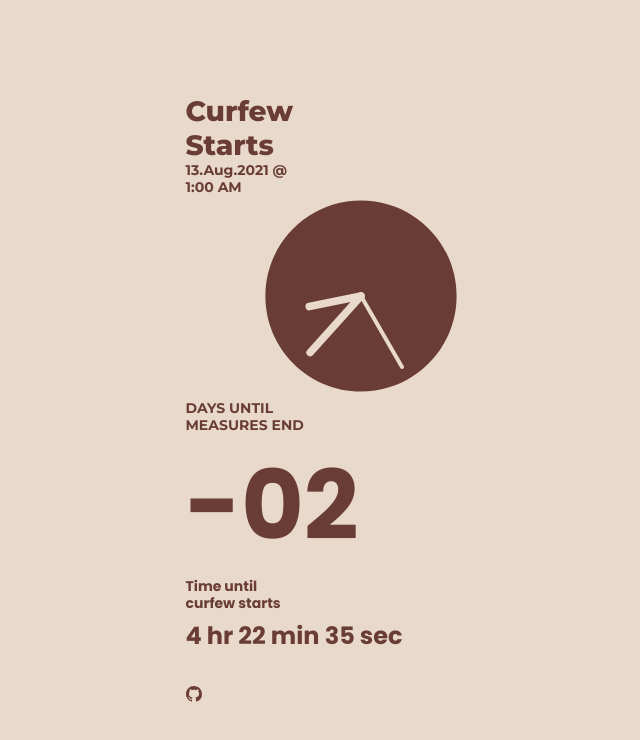
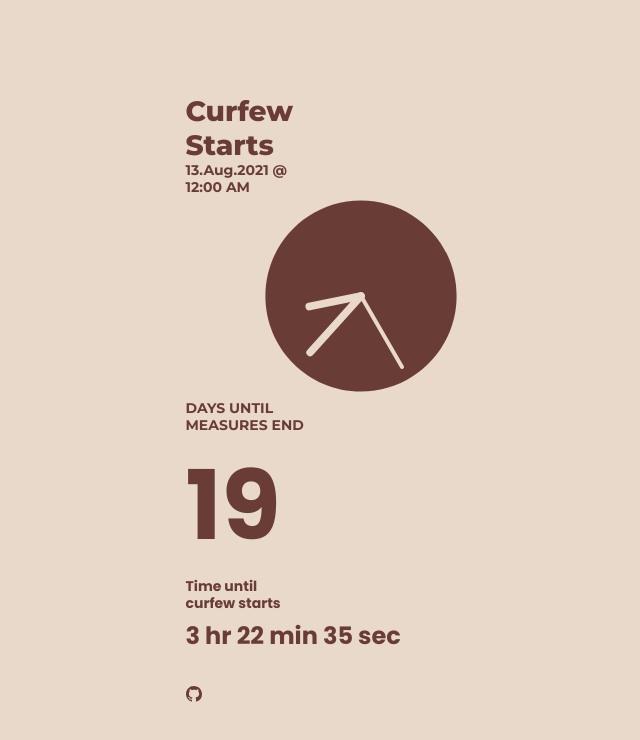
Before and after one commit to Natreve/curfew, a Gatsby site: page / in a window 1280 px wide. Shown: the whole page, without its empty margins (317-957 px from the left). Built offline with nearby package versions, Linux system fonts and the light colour scheme; Gatsby itself is replaced by a stand-in of ours.

Commit message:
refactored code and updated curfew hours

```diff
--- a/src/classes/Curfew.js
+++ b/src/classes/Curfew.js
@@ -17,13 +17,12 @@ class Curfew {
       const { hours, minutes, seconds } = this.ongoing()
         ? ced.diff(this.now, options).toObject()
         : csd.diff(this.now, options).toObject()
-      this.onInterval ??
+
+      if (typeof this.onInterval === "function")
         this.onInterval({ hours, minutes, seconds: Math.round(seconds) })
     }, 1000)
   }
-  init() {
-    return this
-  }
+
   ongoing() {
     const { now, tomorrow, period } = this
     const { start, end } = period
@@ -37,6 +36,11 @@ class Curfew {
   }
   measuresEnd() {
     const { now } = this
+    let ended = parseInt(
+      DateTime.fromISO(curfew.ends).diff(now, "days").toFormat("d")
+    )
+    if (ended <= 0) return "00"
+
     return DateTime.fromISO(curfew.ends).diff(now, "days").toFormat("dd")
   }
   starts() {
--- a/src/data/curfew.json
+++ b/src/data/curfew.json
@@ -1,34 +1,34 @@
 {
     "periods": [
         {
-            "start": "T20:00:00-05:00",
-            "end": "T20:00:00-05:00"
-        },
-        {
-            "start": "T20:00:00-05:00",
+            "start": "T19:00:00-05:00",
             "end": "T05:00:00-05:00"
         },
         {
-            "start": "T20:00:00-05:00",
+            "start": "T19:00:00-05:00",
             "end": "T05:00:00-05:00"
         },
         {
-            "start": "T20:00:00-05:00",
+            "start": "T19:00:00-05:00",
             "end": "T05:00:00-05:00"
         },
         {
-            "start": "T20:00:00-05:00",
+            "start": "T19:00:00-05:00",
             "end": "T05:00:00-05:00"
         },
         {
-            "start": "T20:00:00-05:00",
+            "start": "T19:00:00-05:00",
             "end": "T05:00:00-05:00"
         },
         {
-            "start": "T15:00:00-05:00",
+            "start": "T18:00:00-05:00",
+            "end": "T05:00:00-05:00"
+        },
+        {
+            "start": "T14:00:00-05:00",
             "end": "T05:00:00-05:00"
         }
     ],
-    "ends": "2021-08-10T20:00:00-05:00",
+    "ends": "2021-08-31T19:00:00-05:00",
     "special": {}
 }
--- a/src/pages/index.js
+++ b/src/pages/index.js
@@ -1,38 +1,20 @@
-import React, { useEffect } from "react"
-
+import React, { useEffect, useState } from "react"
 import Layout from "../components/layout"
 import Seo from "../components/seo"
-import { DateTime } from "luxon"
-import curfew from "../data/curfew.json"
 import Clock from "components/clock"
 import Curfew from "../classes/Curfew"
 const IndexPage = () => {
-  const { periods, ends } = curfew
+  const curfew = React.useMemo(() => new Curfew(), [])
+  const [state, setState] = useState(curfew.ongoing())
   useEffect(() => {
-    const curf = new Curfew()
-    // curf.onInterval(duration => console.log(duration))
-    console.log(curf.ongoing())
-    console.log(curf.measuresEnd())
-    console.log(curf.starts())
-    console.log(curf.ends())
+    curfew.onInterval(({ hours, minutes, seconds }) => {
+      //if the current ongoing status of the curfew is different than the initial state update UI by changing state
+      if (state !== curfew.ongoing()) setState(curfew.ongoing)
 
-    const now = DateTime.now()
-    const tomorrow = DateTime.now().plus({ days: 1 })
-    let timer = null //keeps track of the interval in order to clean up on component unmount
-    //curfew start and end period for current weekday
-    const { start, end } = periods[now.weekday - 1]
-    //curfew start and end dates
-    const csd = DateTime.fromISO(`${now.toFormat("kkkk-MM-dd")}${start}`)
-    const ced = DateTime.fromISO(`${tomorrow.toFormat("kkkk-MM-dd")}${end}`)
-    const duce = DateTime.fromISO(ends) //duce(days until curfew ends)
-    const isCurfew = () =>
-      now.diff(csd, "minutes").toObject().minutes >= 0 ||
-      now.diff(ced, "minutes").toObject().minutes >= 0
+      let timer = document.querySelector("#timer")
+      timer.innerHTML = `${hours} hr ${minutes} min ${seconds} sec`
+    })
 
-    const title = document.querySelector(".title")
-    const date = document.querySelector(".today")
-    const options = ["hours", "minutes", "seconds"]
-    // Let's check if the browser supports notifications
     //     if (!("Notification" in window)) {
     //       let msg = "Browser does not support notification bet it's a iphone 😐"
     //       alert(`${msg} I said what I said...`)
@@ -43,62 +25,33 @@ const IndexPage = () => {
     //   var body = "HEY! Your task is now overdue."
     //   var notification = new Notification("To do list", { body })
 
-    if (isCurfew()) {
-      //Show when curfew ends
-      const time = ced.toFormat("t")
-      title.innerHTML = "Curfew Ends"
-      date.innerHTML = `${ced.toFormat("dd.MMM.kkkk")} @ ${time}`
-
-      timer = setInterval(() => {
-        let now = DateTime.now()
-        let timer = document.querySelector("#timer")
-        let endDate = document.querySelector(".day h1")
-        let timeUntilEnd = document.querySelector(".day div span")
-        const { hours, minutes, seconds } = ced.diff(now, options).toObject()
-        timeUntilEnd.innerHTML = "Time until curfew ends"
-        endDate.innerHTML = duce.diff(now, "days").toFormat("dd")
-        timer.innerHTML = `${hours} hr ${minutes} min ${Math.round(
-          seconds
-        )} sec`
-      }, 1000)
-      return
+    return () => {
+      curfew.unsubscribe()
     }
-    //show when curfew starts
-    const time = csd.toFormat("t")
-    title.innerHTML = "Curfew Starts"
-    date.innerHTML = `${csd.toFormat("dd.MMM.kkkk")} @ ${time}`
-
-    timer = setInterval(() => {
-      let now = DateTime.now()
-      let timer = document.querySelector("#timer")
-      let endDate = document.querySelector(".day h1")
-      let timeUntilEnd = document.querySelector(".day div span")
-      const { hours, minutes, seconds } = csd.diff(now, options).toObject() //.toFormat("hh mm ss ")
-      timeUntilEnd.innerHTML = "Time until curfew starts"
-      endDate.innerHTML = duce.diff(now, "days").toFormat("dd")
-      timer.innerHTML = `${hours} hr ${minutes} min ${Math.round(seconds)} sec`
-    }, 1000)
-
-    return () => {
-      clearInterval(timer)
-      curf.unsubscribe()
-    }
-  })
+  }, [curfew, state])
 
   return (
     <Layout>
       <Seo title="Home" />
       <div>
-        <h1 className="title">...</h1>
-        <span className="today">--.--.--</span>
+        <h1 className="title">
+          {curfew.ongoing() ? "Curfew Ends" : "Curfew Starts"}
+        </h1>
+        <span className="today">
+          {curfew.ongoing() ? curfew.ends() : curfew.starts()}
+        </span>
       </div>
       <Clock />
 
       <div className="day">
         <span>DAYS UNTIL MEASURES END</span>
-        <h1>...</h1>
+        <h1>{curfew.measuresEnd()}</h1>
         <div>
-          <span></span>
+          <span>
+            {curfew.ongoing()
+              ? "Time until curfew ends"
+              : "Time until curfew starts"}
+          </span>
           <div id="timer">-- / -- / --</div>
         </div>
       </div>
```
Also changed, not shown: README.md.
